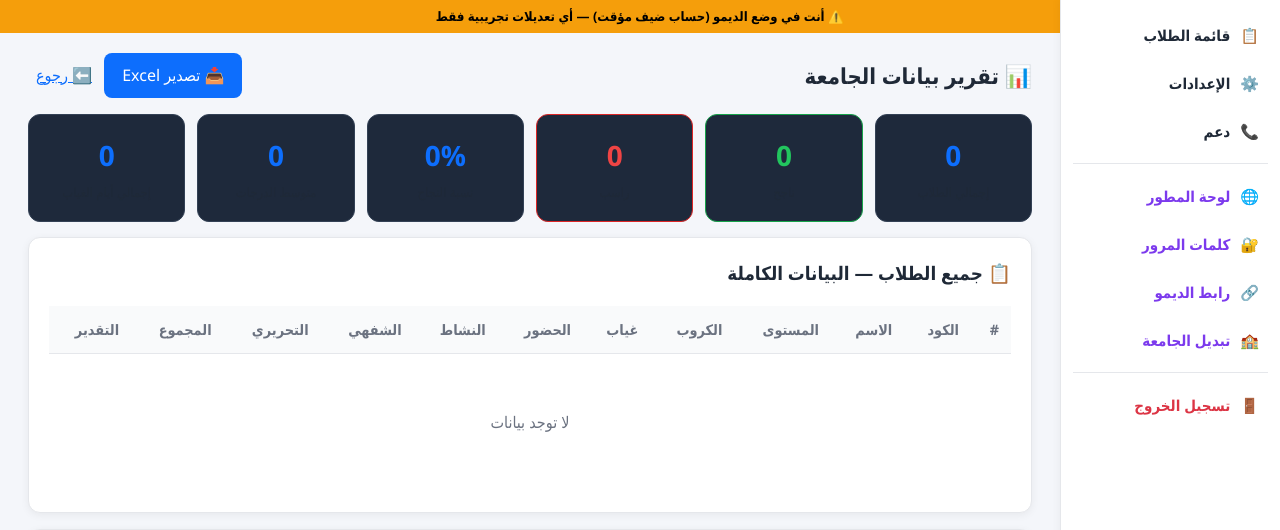
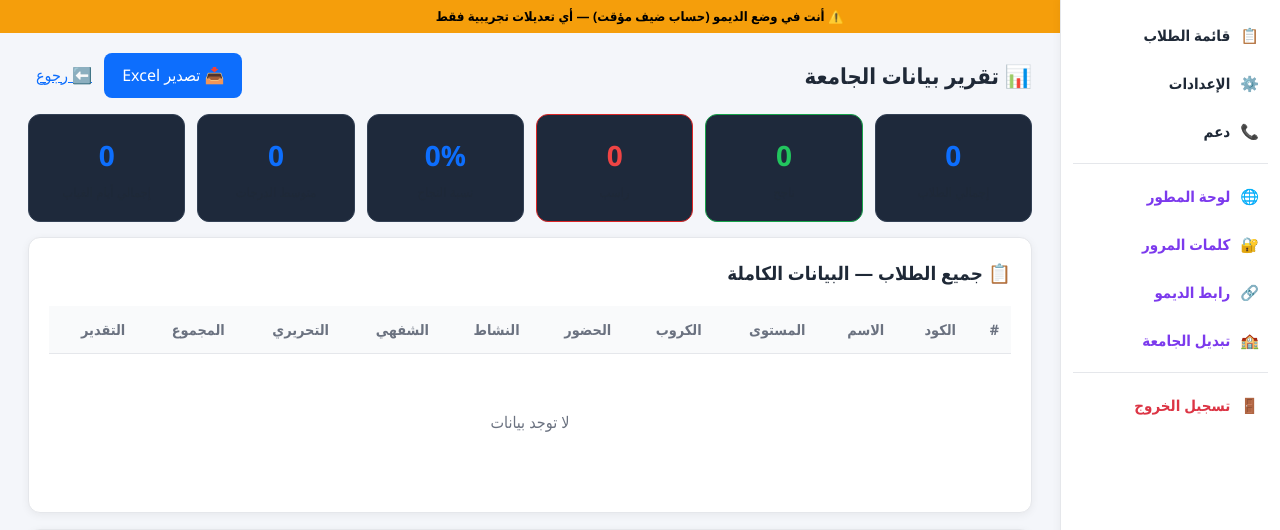
Before and after one commit to ali200082/azfa, a Flask app: page /reports/statistics in a window 1280 px wide. Shown: the part 65-595 px from the top of the page. Run offline with Flask 3, Linux system fonts and the light colour scheme; the visitor is signed in with stand-in values (Sample User, id 1); data that the repository does not hold is empty.

Commit message:
remove absence column from full data report and Excel export

```diff
--- a/app.py
+++ b/app.py
@@ -921,7 +921,7 @@ def reports_export():
     ws.title = "التقرير"
     ws.sheet_view.rightToLeft = True
 
-    headers = ["الكود", "الاسم", "المستوى", "الكروب", "غياب",
+    headers = ["الكود", "الاسم", "المستوى", "الكروب",
                "درجة الحضور", "النشاط", "الشفهي", "التحريري", "المجموع", "النتيجة"]
     ws.append(headers)
     head_fill = PatternFill("solid", fgColor="0d6efd")
@@ -941,18 +941,18 @@ def reports_export():
         total = _calc_total(s)
         result = "ناجح" if total >= 60 else "راسب"
         row = [s.get("الكود", ""), s.get("الاسم", ""), s.get("المستوى", ""),
-               s.get("الكروب", ""), s.get("غياب", 0), s.get("درجة الحضور", 0),
+               s.get("الكروب", ""), s.get("درجة الحضور", 0),
                s.get("النشاط", 0), s.get("الشفهي", 0), s.get("التحريري", 0),
                total, result]
         for i, val in enumerate(row, 1):
             c = ws.cell(row=r, column=i, value=val)
             c.alignment = center
             c.border = border
-            if i == 11:  # النتيجة
+            if i == 10:  # النتيجة
                 c.fill = PatternFill("solid", fgColor="d1e7dd" if result == "ناجح" else "f8d7da")
 
     # عرض الأعمدة
-    widths = [10, 25, 12, 10, 8, 12, 10, 10, 10, 10, 10]
+    widths = [10, 25, 12, 10, 12, 10, 10, 10, 10, 10]
     for i, w in enumerate(widths, 1):
         ws.column_dimensions[openpyxl.utils.get_column_letter(i)].width = w
 
--- a/templates/statistics.html
+++ b/templates/statistics.html
@@ -24,7 +24,7 @@
     <table>
       <thead><tr>
         <th>#</th><th>الكود</th><th>الاسم</th><th>المستوى</th><th>الكروب</th>
-        <th>غياب</th><th>الحضور</th><th>النشاط</th><th>الشفهي</th><th>التحريري</th>
+        <th>الحضور</th><th>النشاط</th><th>الشفهي</th><th>التحريري</th>
         <th>المجموع</th><th>التقدير</th>
       </tr></thead>
       <tbody>
@@ -35,7 +35,6 @@
           <td><b>{{ s.get('الاسم', '') }}</b></td>
           <td>{{ s.get('المستوى', '') }}</td>
           <td>{{ s.get('الكروب', '') }}</td>
-          <td>{{ s.get('غياب', 0) }}</td>
           <td>{{ s.get('درجة الحضور', 0) }}</td>
           <td>{{ s.get('النشاط', 0) }}</td>
           <td>{{ s.get('الشفهي', 0) }}</td>
```
